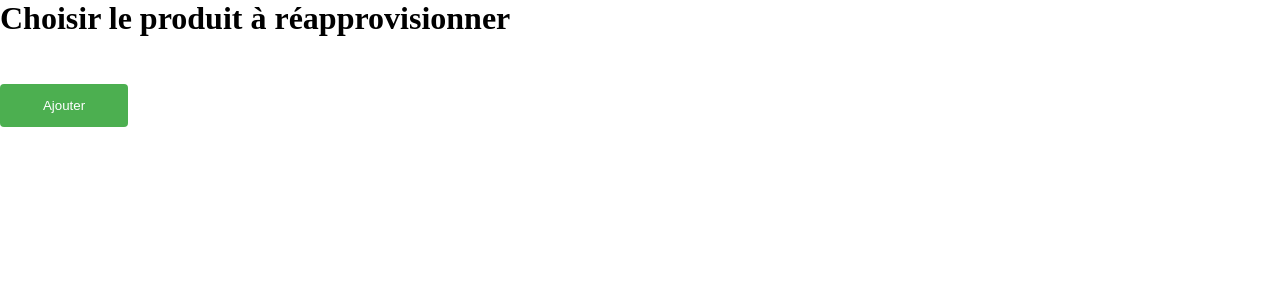
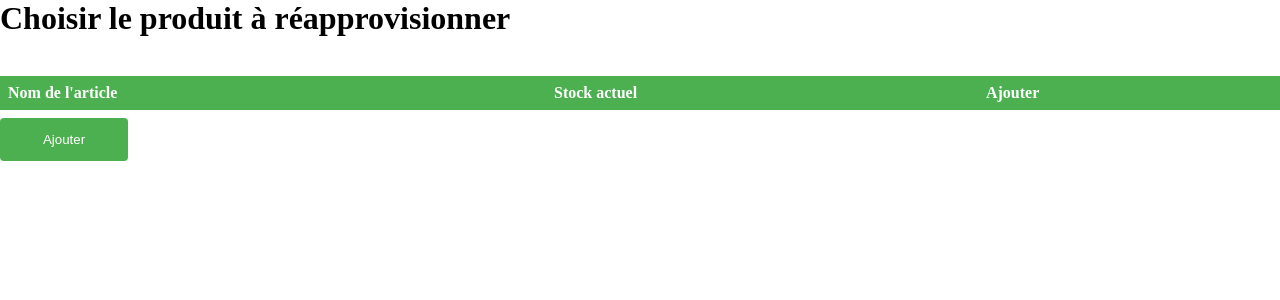
Before and after one commit to kurosaru7/Geek-o-sphere, a PHP site: page /VUE/restocking.php in a window 1280 px wide. Shown: the top 300 px of the page. Run offline with PHP 8.4, Linux system fonts and the light colour scheme; data that the repository does not hold is empty.

Commit message:
Auto stash before merge of "master" and "origin/master"

```diff
--- a/CONTROLEUR/Script_print_products.php
+++ b/CONTROLEUR/Script_print_products.php
@@ -4,7 +4,7 @@ require('../MODEL/model.php');
 $products = getArticles();
 
 while ($line = $products->fetch()) {
-		echo "<u>".utf8_encode($line["nom"])."</u>&nbsp;", utf8_encode($line["quantite"])," produits actuellement en stock&nbsp<input type='number' name='restock'><br>";
+		echo "<tr><td>".utf8_encode($line["nom"])."</td>&nbsp;","<td>".utf8_encode($line["quantite"])."</td>","<td><input type='number' name='restock'></td></tr>";
 }
 
 ?>
--- a/VUE/restocking.php
+++ b/VUE/restocking.php
@@ -7,8 +7,11 @@
 	<body>
 		<h1>Choisir le produit à réapprovisionner</h1><br>
 		<form action ="" method="POST">
+			<table>
+				<tr><th>Nom de l'article</th><th>Stock actuel</th><th>Ajouter</th></tr>
 			<?php include ('../CONTROLEUR/Script_print_products.php'); ?>
-		<input type="submit" name="add" value="Ajouter">
+	</table>
+	<input type="submit" name="add" value="Ajouter">
 	</form>
 </body>
 </html>
```
